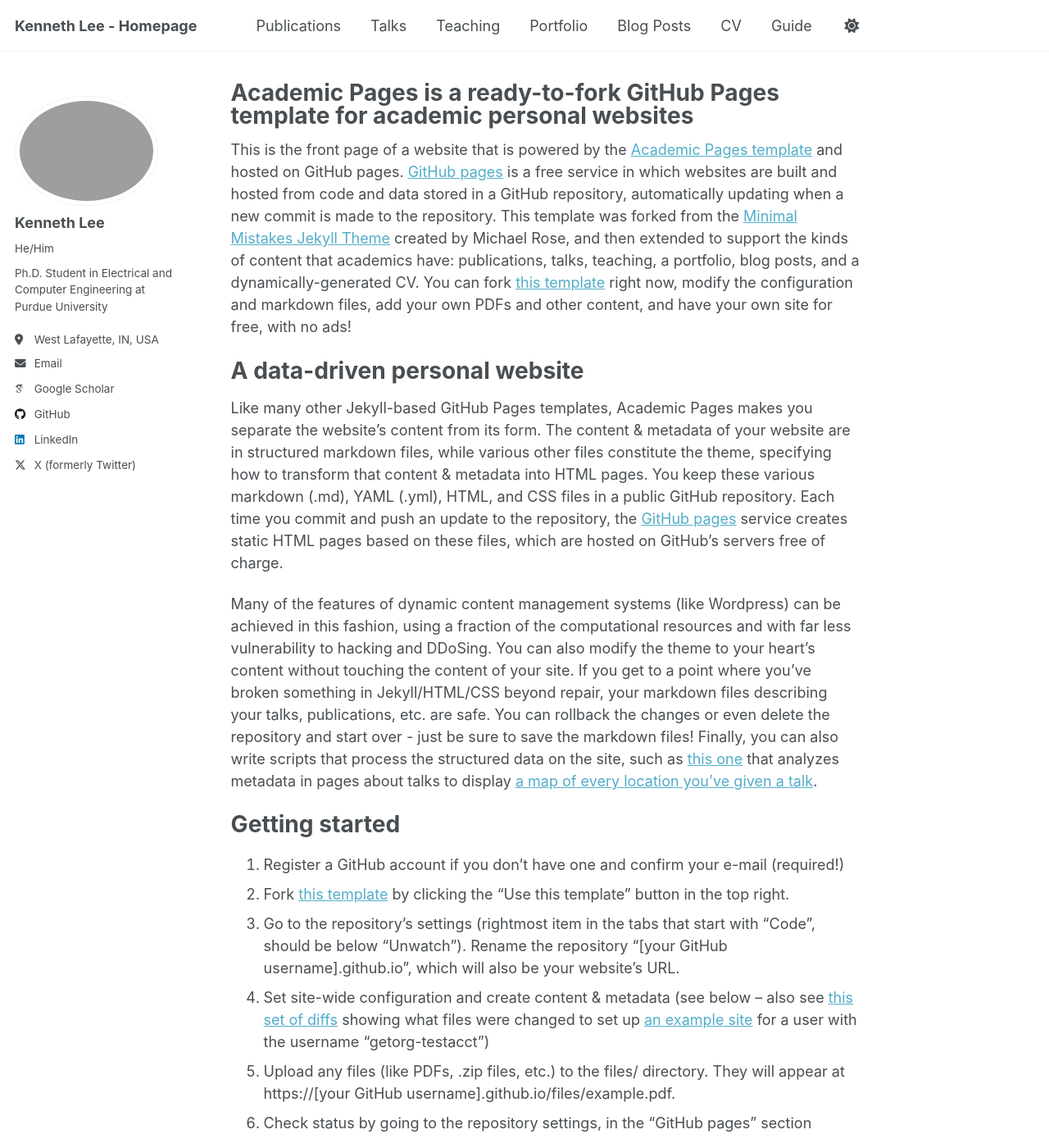
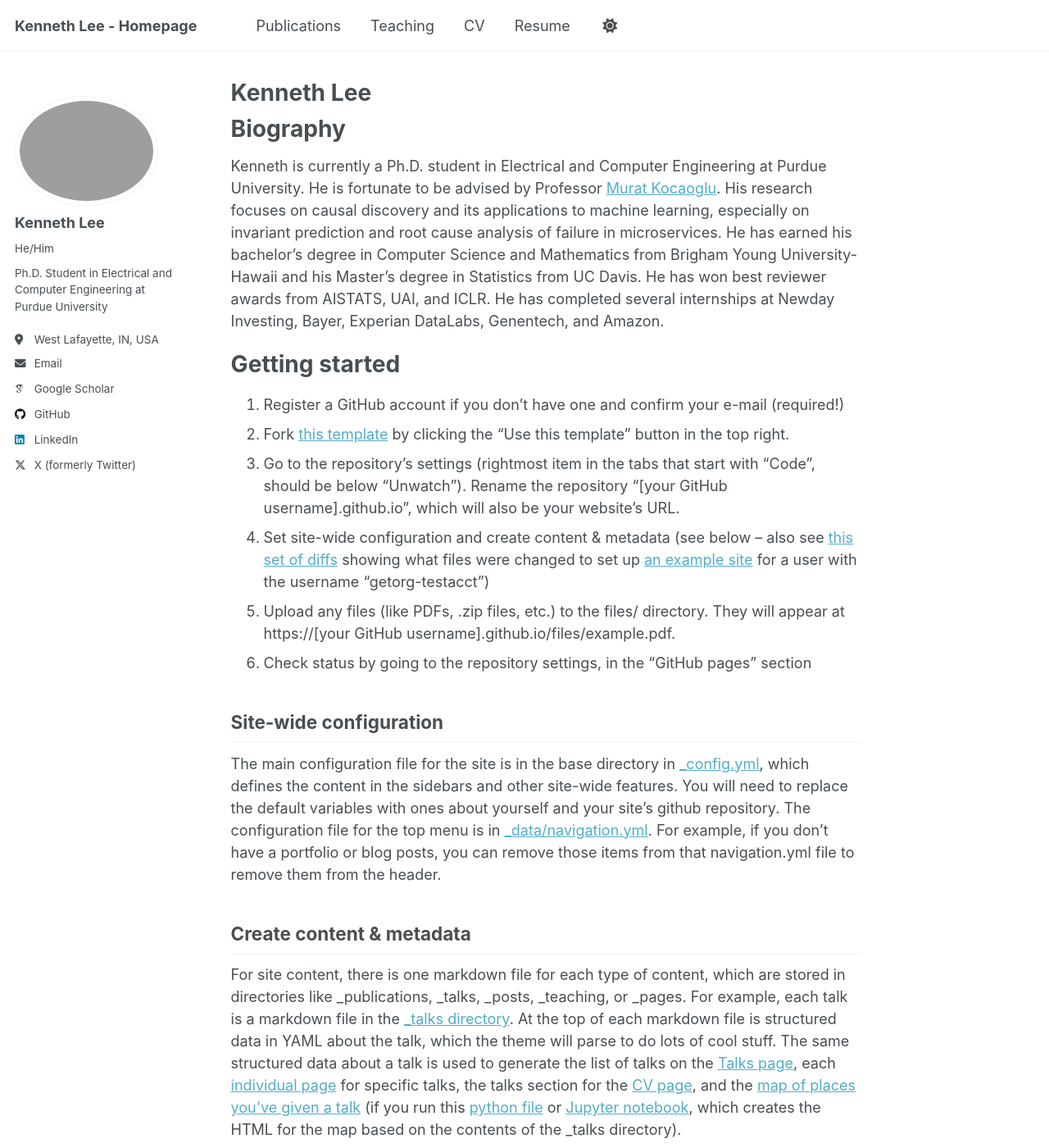
Before and after one commit to kenneth-lee-ch/kenneth-lee-ch.github.io, a Jekyll site: the page built from _pages/about.md, in a window 1280 px wide and 1400 px high. Shown: the whole window at 82% size. Built offline with Jekyll 4.4.1, drawn with Linux system fonts in a browser that asks for light colours; some web fonts are replaced.

Commit message:
updated config and bar

```diff
--- a/_data/navigation.yml
+++ b/_data/navigation.yml
@@ -11,23 +11,23 @@ main:
   - title: "Publications"
     url: /publications/
 
-  - title: "Talks"
-    url: /talks/
-
   - title: "Teaching"
     url: /teaching/
 
-  - title: "Portfolio"
-    url: /portfolio/
+  # - title: "Portfolio"
+  #   url: /portfolio/
 
-  - title: "Blog Posts"
-    url: /year-archive/
+  # - title: "Blog Posts"
+  #   url: /year-archive/
 
   - title: "CV"
     url: /cv/
 
+  - title: "Resume"
+    url: /resume/
+
   # - title: "CV"
   #   url: /cv-json/
 
-  - title: "Guide"
-    url: /markdown/
+  # - title: "Guide"
+  #   url: /markdown/
--- a/_pages/about.md
+++ b/_pages/about.md
@@ -1,19 +1,17 @@
 ---
 permalink: /
-title: "Academic Pages is a ready-to-fork GitHub Pages template for academic personal websites"
+title: "Kenneth Lee"
 author_profile: true
 redirect_from:
   - /about/
   - /about.html
 ---
 
-This is the front page of a website that is powered by the [Academic Pages template](https://github.com/academicpages/academicpages.github.io) and hosted on GitHub pages. [GitHub pages](https://pages.github.com) is a free service in which websites are built and hosted from code and data stored in a GitHub repository, automatically updating when a new commit is made to the repository. This template was forked from the [Minimal Mistakes Jekyll Theme](https://mmistakes.github.io/minimal-mistakes/) created by Michael Rose, and then extended to support the kinds of content that academics have: publications, talks, teaching, a portfolio, blog posts, and a dynamically-generated CV. You can fork [this template](https://github.com/academicpages/academicpages.github.io) right now, modify the configuration and markdown files, add your own PDFs and other content, and have your own site for free, with no ads!
+Biography
+======
 
-A data-driven personal website
-======
-Like many other Jekyll-based GitHub Pages templates, Academic Pages makes you separate the website's content from its form. The content & metadata of your website are in structured markdown files, while various other files constitute the theme, specifying how to transform that content & metadata into HTML pages. You keep these various markdown (.md), YAML (.yml), HTML, and CSS files in a public GitHub repository. Each time you commit and push an update to the repository, the [GitHub pages](https://pages.github.com/) service creates static HTML pages based on these files, which are hosted on GitHub's servers free of charge.
+Kenneth is currently a Ph.D. student in Electrical and Computer Engineering at Purdue University. He is fortunate to be advised by Professor [Murat Kocaoglu](https://www.muratkocaoglu.com/). His research focuses on causal discovery and its applications to machine learning, especially on invariant prediction and root cause analysis of failure in microservices. He has earned his bachelor's degree in Computer Science and Mathematics from Brigham Young University-Hawaii and his Master's degree in Statistics from UC Davis. He has won best reviewer awards from AISTATS, UAI, and ICLR. He has completed several internships at Newday Investing, Bayer, Experian DataLabs, Genentech, and Amazon.
 
-Many of the features of dynamic content management systems (like Wordpress) can be achieved in this fashion, using a fraction of the computational resources and with far less vulnerability to hacking and DDoSing. You can also modify the theme to your heart's content without touching the content of your site. If you get to a point where you've broken something in Jekyll/HTML/CSS beyond repair, your markdown files describing your talks, publications, etc. are safe. You can rollback the changes or even delete the repository and start over - just be sure to save the markdown files! Finally, you can also write scripts that process the structured data on the site, such as [this one](https://github.com/academicpages/academicpages.github.io/blob/master/talkmap.ipynb) that analyzes metadata in pages about talks to display [a map of every location you've given a talk](https://academicpages.github.io/talkmap.html).
 
 Getting started
 ======
```
Also changed, not shown: images/android-chrome-192x192.png (added), images/android-chrome-512x512.png (added), images/apple-touch-icon.png (added), images/favicon-16x16.png (added), images/favicon-32x32.png, images/favicon.ico, images/site.webmanifest (added), 1 other file.
